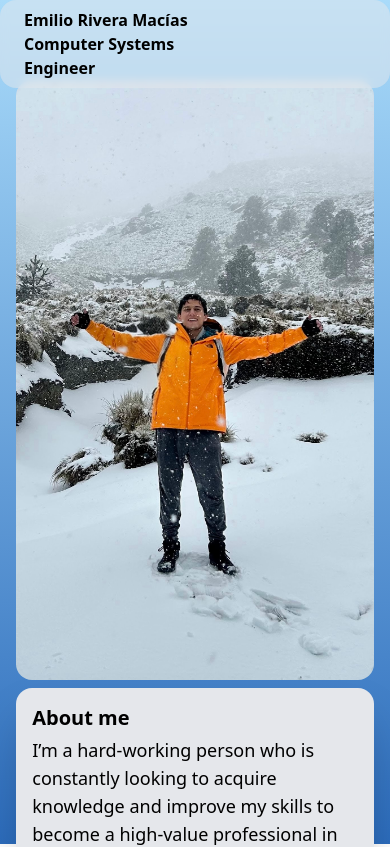
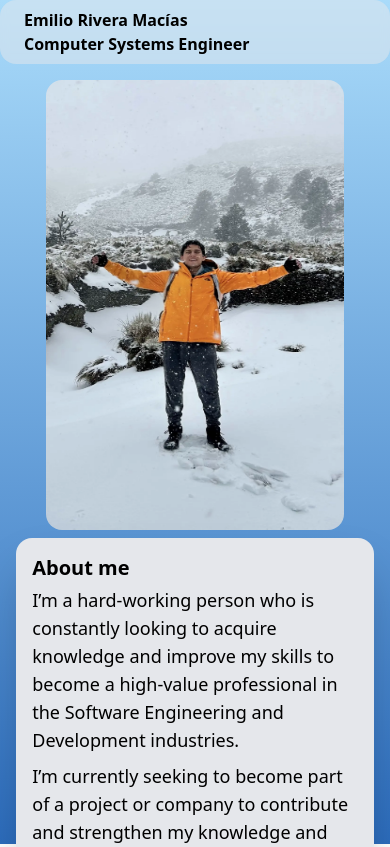
Before and after one commit to EmilioRivera0/professional-portfolio, a Next.js app: page / in a window 390 px wide. Shown: the top 847 px of the page. Built offline with nearby package versions, Linux system fonts and the light colour scheme; some icons are missing.

Commit message:
Style: Optimized for mobile devices

```diff
--- a/next.config.ts
+++ b/next.config.ts
@@ -1,7 +1,7 @@
 import type { NextConfig } from "next";
 
 const nextConfig: NextConfig = {
-  //output: "export",
+  output: "export",
 };
 
 export default nextConfig;
--- a/src/app/layout.tsx
+++ b/src/app/layout.tsx
@@ -17,7 +17,7 @@ export default function RootLayout({
 }>) {
   return (
     <html lang="en">
-      <body className="mb-60">
+      <body className="mb-44 md:mb-60">
         {/* Background */}
         <div className="fixed -z-50 top-0 h-screen w-screen main-bg"></div>
         {/* Content */}
--- a/src/components/Header/Header.tsx
+++ b/src/components/Header/Header.tsx
@@ -47,13 +47,13 @@ export function Header() {
             </section>
             {/* Mobile Devices */}
             <section className="md:hidden flex flex-row px-6 py-2 justify-between">
-                <div className="w-7/12 my-auto">
+                <div className="w-8/12 my-auto">
                     <h2>Emilio Rivera Macías</h2>
                     <h3>Computer Systems Engineer</h3>
                 </div>
                 <HeaderDropdown
                     content={pages}
-                    className="w-5/12"
+                    className="w-4/12"
                     path={path}
                 />
             </section>
--- a/src/components/Header/HeaderDropdown.tsx
+++ b/src/components/Header/HeaderDropdown.tsx
@@ -53,7 +53,7 @@ export function HeaderDropdown({content, className, path}: Props) {
                 <Icon icon="mdi:format-list-bulleted-square" width={30} />
             </button>
             {/* Hidden Dropdown */}
-            <div className={`${show? 'flex flex-col':'hidden'} absolute -bottom-[200px] z-10 w-full p-4 justify-center gap-4 text-lg rounded-xl backdrop-blur-sm bg-gray-200/50`}>
+            <div className={`${show? 'flex flex-col':'hidden'} absolute -bottom-[208px] z-10 w-[250px] p-4 justify-center gap-4 text-lg rounded-xl backdrop-blur-sm bg-gray-200/50`}>
                 {content.map((it, index) => (
                     <Link
                         className={`${path === it.path? 'text-blue-700' : ''} border-b-2 border-black`}
--- a/src/components/Home/AboutMe.tsx
+++ b/src/components/Home/AboutMe.tsx
@@ -2,28 +2,29 @@ import Image from "next/image";
 
 import { Description } from "@/components/Home/Description";
 
-import Malinche from "@public/Malinche.jpg";
-import Malinche_LG from "@public/Malinche-LG.jpg";
+import Malinche from "@public/Malinche.webp";
+import Malinche_LG from "@public/Malinche-LG.webp";
 
 export function AboutMe() {
     return (
         <section className="flex flex-col md:flex-row gap-2 md:gap-4">
-            <div className="flex w-full md:w-2/5 lg:w-1/3 h-[600px] md:h-[500px] lg:h-[700px] mx-auto">
+            <div className="flex w-10/12 md:w-2/5 lg:w-1/3 h-[450px] md:h-[500px] lg:h-[600px] mx-auto">
                 <Image
                     className="lg:hidden rounded-2xl"
                     src={Malinche}
                     alt="Me"
                     priority
+                    unoptimized
                 />
                 <Image
                     className="max-lg:hidden rounded-2xl"
                     src={Malinche_LG}
                     alt="Me"
                     priority
+                    unoptimized
                 />
-
             </div>
-            <div className="w-full md:w-3/5 lg:w-2/3">
+            <div className="w-full md:w-3/5 lg:w-2/3 mx-auto">
             <Description />
             </div>
         </section>
```
Also changed, not shown: public/Malinche-LG.webp (added), public/Malinche.webp (added). Lines whose indentation alone changed are shown as unchanged.
